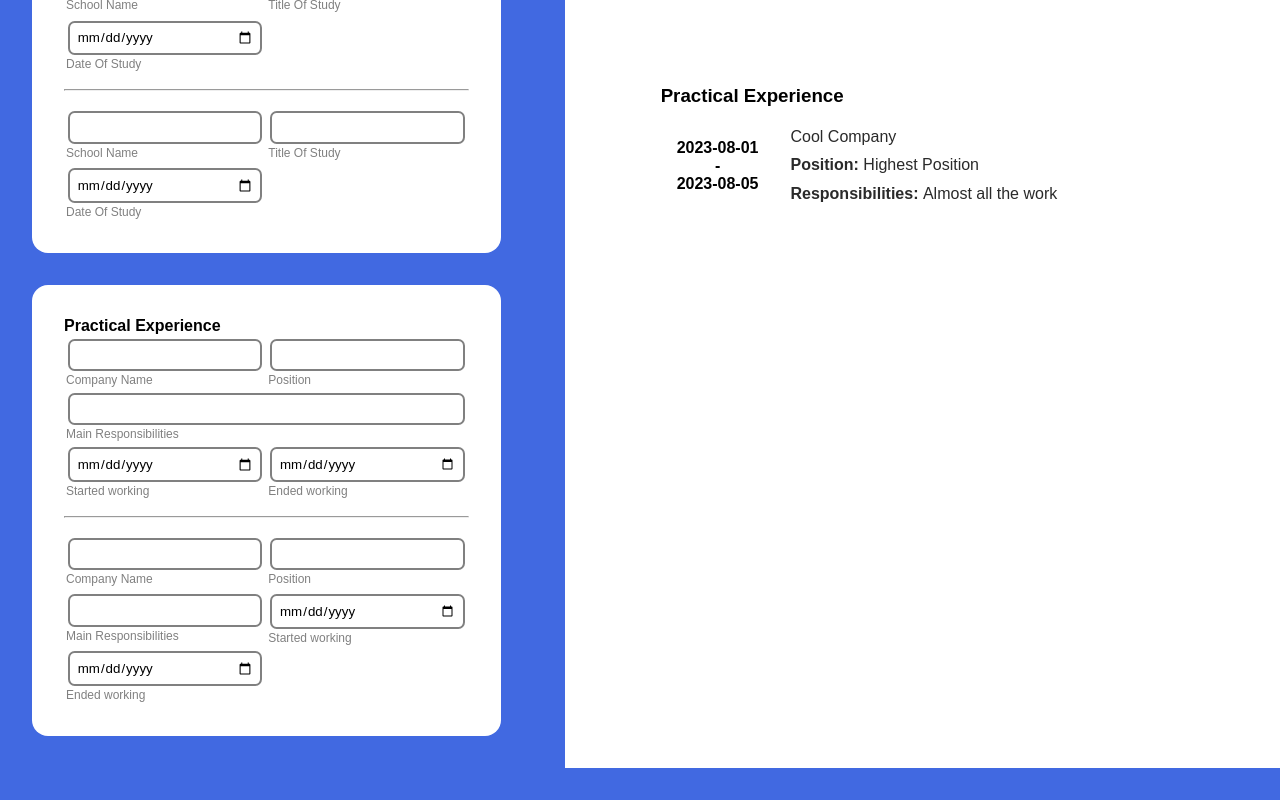
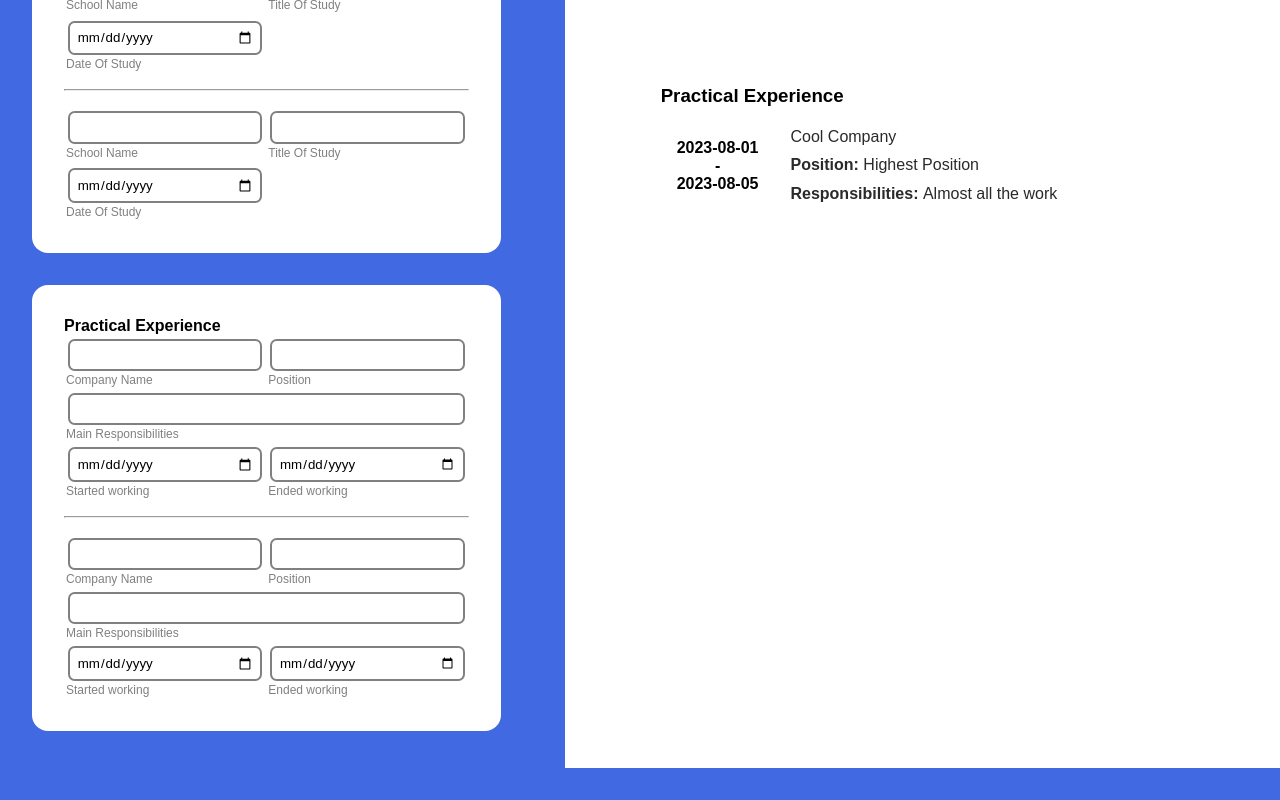
Before and after one commit to achytent/cv, a React (Vite) app: page / in a window 1280 px wide. Shown: the part 387-1187 px from the top of the page. Built offline with nearby package versions, Linux system fonts and the light colour scheme.

Commit message:
Change second exp responsibilities field to span 2

```diff
--- a/src/styles/Input.css
+++ b/src/styles/Input.css
@@ -48,7 +48,8 @@ input {
     align-content: center;
 }
 
-label[for="responsibilities"] {
+label[for="responsibilities"],
+label[for="responsibilities2"]{
     grid-column: span 2;
 }
 
```
